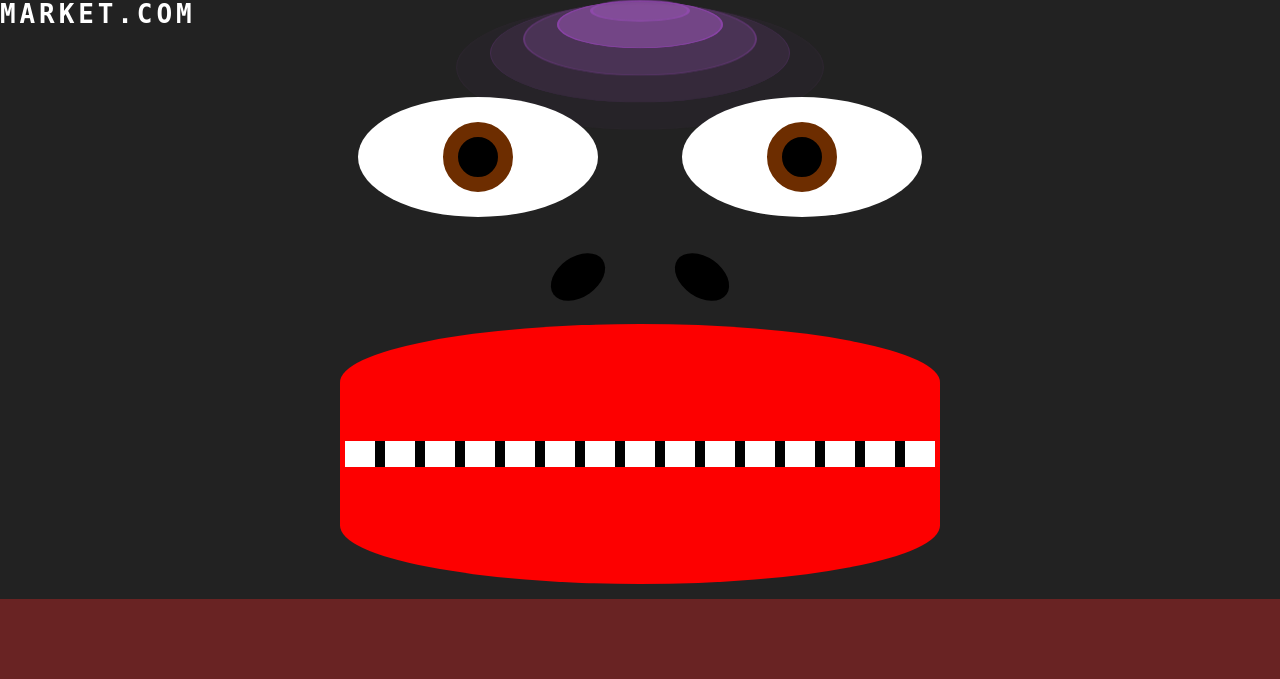
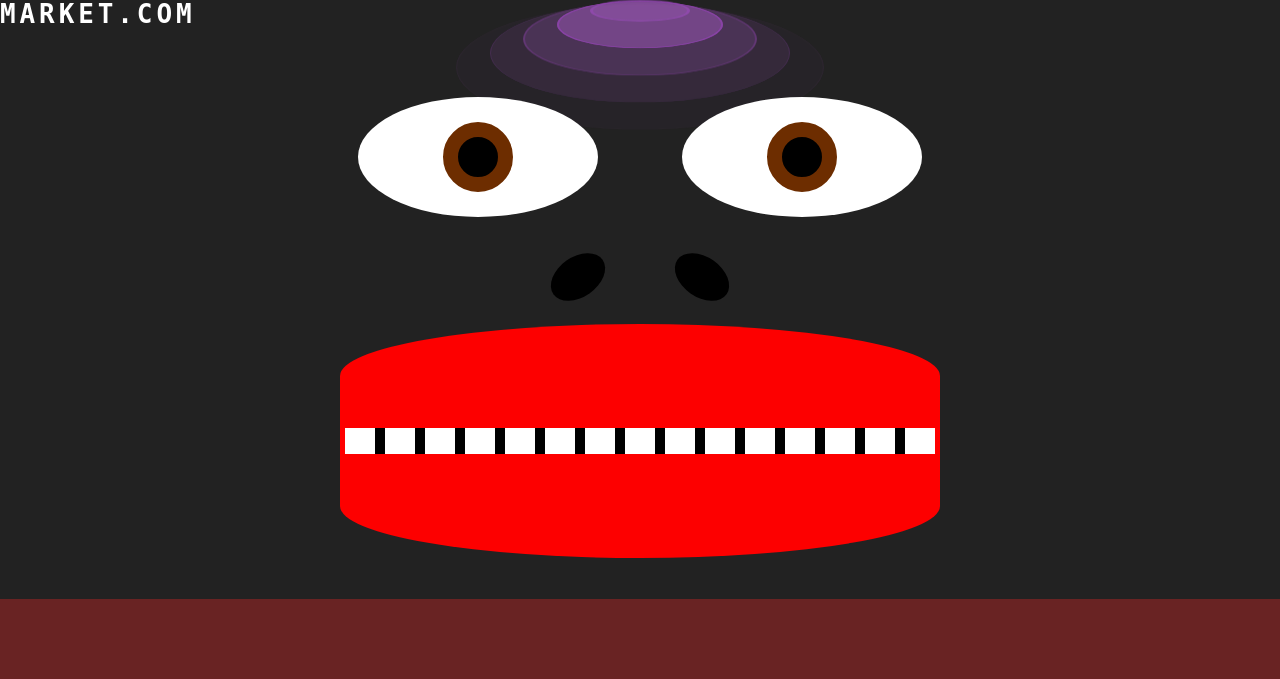
Before and after one commit to madcvvs/market, a PHP site: page / in a window 1280 px wide. Shown: the part 121-800 px from the top of the page. Run offline with PHP 8.4, Linux system fonts and the light colour scheme.

Commit message:
mouth fixxxx 3.0001021030123

```diff
--- a/css.css
+++ b/css.css
@@ -327,20 +327,21 @@ transition: 0.4s all;
 .shut .lip1{
   display: block;
   width: 100%;
-  height: 45%;
+  height: 40%;
   background: rgb(253, 0, 0);
   border-radius: 0 0 60% 60%;
   transition: 0.4s all;
   transform: rotate(180deg);
 }
 
-.shut .pusher{
+
+.shut .teeth1{
   box-sizing: border-box;
   -moz-box-sizing: border-box;
   -webkit-box-sizing: border-box;
   display: block;
   width: 100%;
-  height: 10%;
+  height: 5%;
   background: repeating-linear-gradient(
   90deg,
   #fff,
@@ -353,6 +354,40 @@ transition: 0.4s all;
   border: solid #f00;
   border-width: 0px 5px 0px 5px;
 
+}
+
+.shut .pusher{
+  box-sizing: border-box;
+  -moz-box-sizing: border-box;
+  -webkit-box-sizing: border-box;
+  display: block;
+  width: 100%;
+  height: 0%;
+  background: transparent;
+  transition: 0.4s all;
+  border: solid #f00;
+  border-width: 0px 5px 0px 5px;
+}
+
+
+.shut .teeth2{
+  box-sizing: border-box;
+  -moz-box-sizing: border-box;
+  -webkit-box-sizing: border-box;
+  display: block;
+  width: 100%;
+  height: 5%;
+  background: repeating-linear-gradient(
+  90deg,
+  #fff,
+  #fff 30px,
+  #000 20px,
+  #000 40px
+  );
+
+  transition: 0.4s all;
+  border: solid #f00;
+  border-width: 0px 5px 0px 5px;
 
 }
 
@@ -370,7 +405,7 @@ transition: 0.4s all;
 .shut .lip2{
   display: block;
   width: 100%;
-  height: 45%;
+  height: 40%;
   background: rgb(253, 0, 0);
   border-radius: 60% 60% 0 0;
   transition: 0.4s all;
@@ -386,7 +421,7 @@ transition: 0.4s all;
 }
 
 .shut:hover > .pusher{
-  height: 60%;
+  height: 50%;
   background:#222222;
 }
 
```
